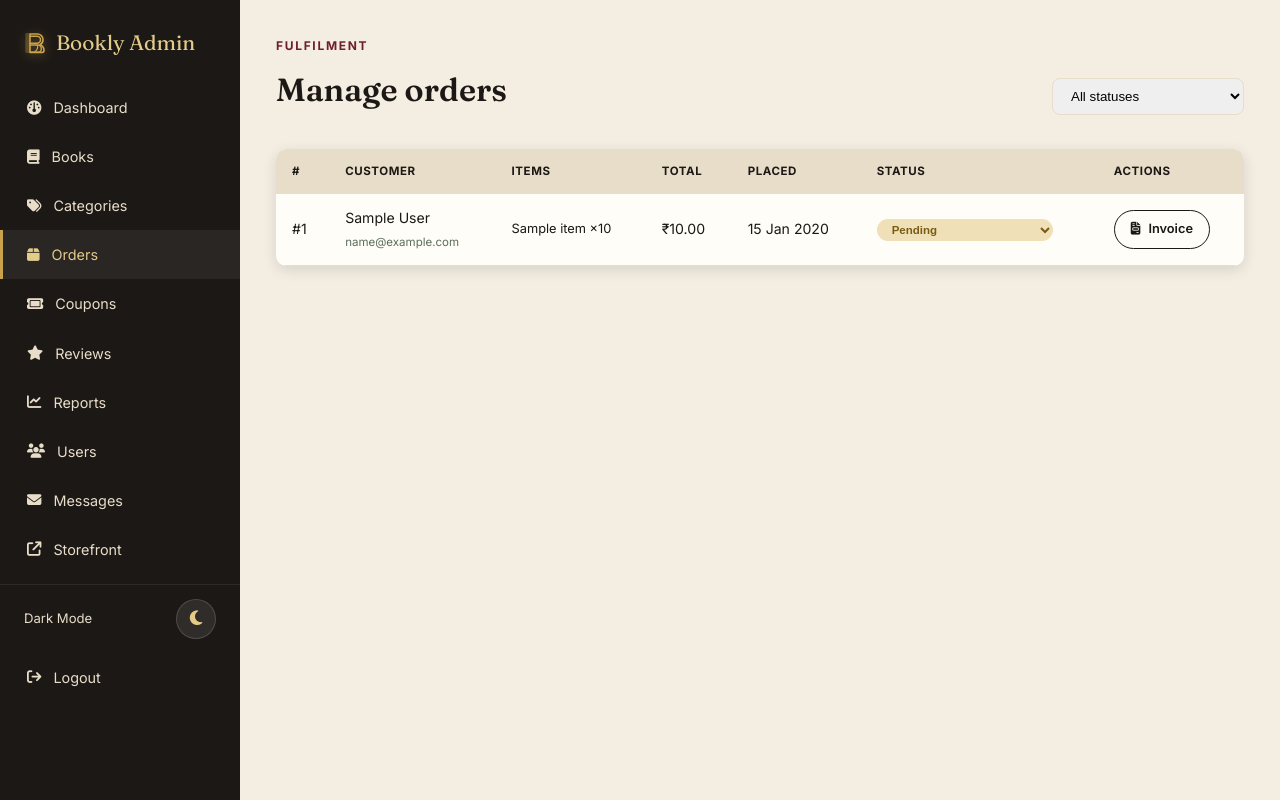
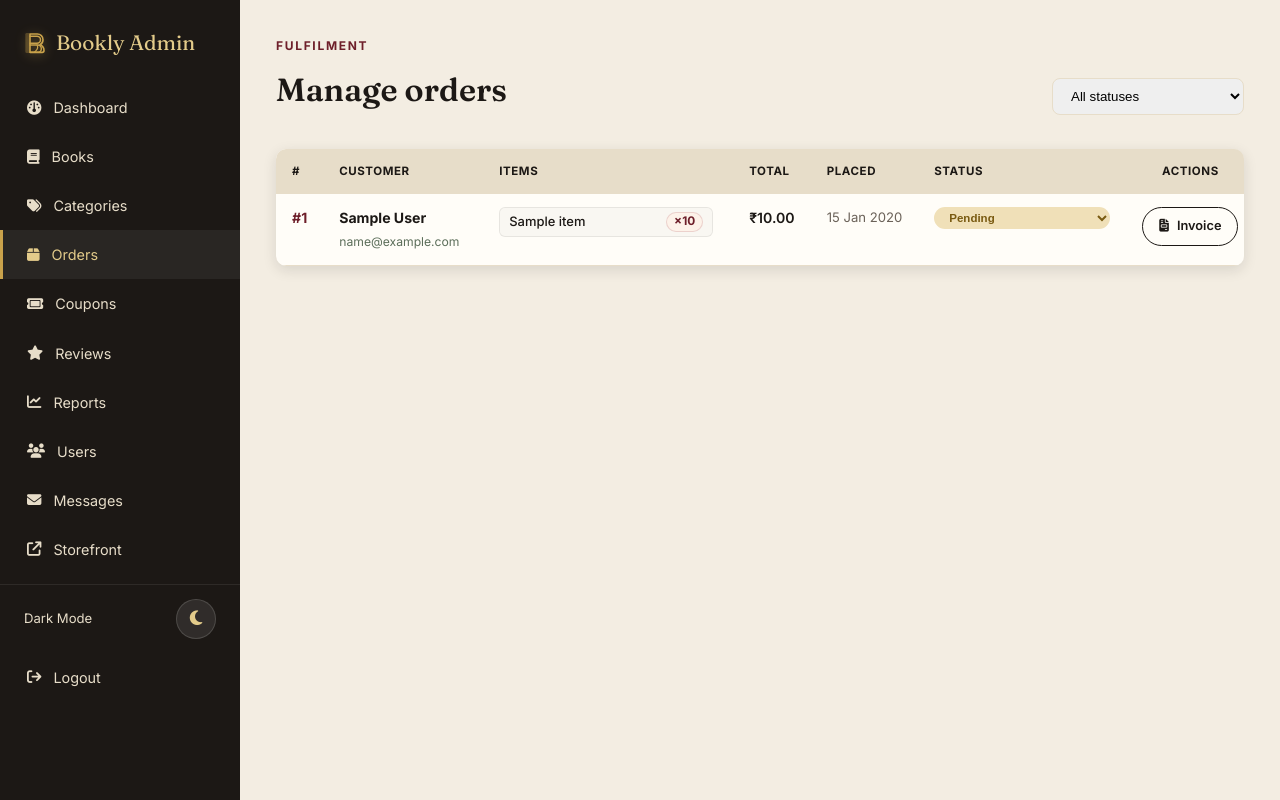
Before and after one commit to smitp8011/bookly-ecommerce-bookly-, a PHP site: page /bookly/admin/orders.php in a window 1280 px wide. Run offline with PHP 8.4, Linux system fonts and the light colour scheme; the visitor is signed in with stand-in values (Sample User, id 1); tables that the repository leaves empty or names only in its code hold one stand-in row (values such as "Sample post"); some libraries are stand-ins or nearby versions.

Commit message:
Fix admin orders table layout: prevent multi-item list from overlapping columns

```diff
--- a/admin/orders.php
+++ b/admin/orders.php
@@ -84,28 +84,51 @@ require_once 'includes/admin_header.php';
 
 <div class="table-responsive">
   <table class="admin-table">
-  <thead><tr><th>#</th><th>Customer</th><th>Items</th><th>Total</th><th>Placed</th><th>Status</th><th>Actions</th></tr></thead>
+  <thead>
+    <tr>
+      <th style="width:50px;">#</th>
+      <th style="min-width:160px;">Customer</th>
+      <th style="min-width:250px;">Items</th>
+      <th style="white-space:nowrap;">Total</th>
+      <th style="white-space:nowrap;">Placed</th>
+      <th style="white-space:nowrap;">Status</th>
+      <th style="white-space:nowrap; text-align:center;">Actions</th>
+    </tr>
+  </thead>
   <tbody>
     <?php foreach ($orders as $o):
       $items_stmt->execute([$o['id']]);
       $order_items = $items_stmt->fetchAll();
     ?>
       <tr>
-        <td>#<?= $o['id']; ?></td>
-        <td>
-          <?= h($o['full_name']); ?><br>
-          <span class="stock-badge"><?= h($o['email']); ?></span>
+        <td style="font-weight:700; color:var(--wine);">#<?= $o['id']; ?></td>
+        <td style="white-space:normal; min-width:160px;">
+          <strong><?= h($o['full_name']); ?></strong><br>
+          <span class="stock-badge" style="font-size:.76rem;"><?= h($o['email']); ?></span>
           <?php if (!empty($o['replacement_reason'])): ?>
             <div style="font-size:.72rem; color:#b45309; background:#fffbeb; border:1px solid #fde68a; padding:3px 6px; border-radius:4px; margin-top:4px;" title="<?= h($o['replacement_notes'] ?? ''); ?>">
               <i class="fas fa-rotate"></i> <strong>Replacement:</strong> <?= h($o['replacement_reason']); ?>
             </div>
           <?php endif; ?>
         </td>
-        <td style="max-width:220px; font-size:.8rem;"><?= implode(', ', array_map(fn($i) => h($i['title']) . ' ×' . $i['quantity'], $order_items)); ?></td>
-        <td><?= price($o['total_price']); ?></td>
-        <td><?= date('d M Y', strtotime($o['placed_on'])); ?></td>
-        <td>
-          <form method="post" style="display:flex; gap:6px;">
+        <td class="order-items-cell">
+          <?php if (!empty($order_items)): ?>
+            <div class="order-items-list">
+              <?php foreach ($order_items as $item): ?>
+                <div class="order-item-chip" title="<?= h($item['title']); ?> ×<?= (int)$item['quantity']; ?>">
+                  <span class="order-item-title"><?= h($item['title']); ?></span>
+                  <span class="order-item-qty">×<?= (int)$item['quantity']; ?></span>
+                </div>
+              <?php endforeach; ?>
+            </div>
+          <?php else: ?>
+            <span style="color:#999; font-style:italic;">No items</span>
+          <?php endif; ?>
+        </td>
+        <td style="font-weight:600; white-space:nowrap;"><?= price($o['total_price']); ?></td>
+        <td style="white-space:nowrap; color:#6b6259; font-size:.82rem;"><?= date('d M Y', strtotime($o['placed_on'])); ?></td>
+        <td style="white-space:nowrap;">
+          <form method="post" style="display:flex; gap:6px; margin:0;">
             <input type="hidden" name="csrf" value="<?= csrf_token(); ?>">
             <input type="hidden" name="order_id" value="<?= $o['id']; ?>">
             <select name="status" onchange="this.form.submit()" class="status-pill status-<?= $o['status']; ?>" style="border:none; cursor:pointer;">
@@ -116,7 +139,7 @@ require_once 'includes/admin_header.php';
             <input type="hidden" name="update_status" value="1">
           </form>
         </td>
-        <td>
+        <td style="white-space:nowrap; text-align:center;">
           <a href="../invoice.php?id=<?= $o['id']; ?>" class="btn btn-outline btn-sm" title="View / Print Invoice">
             <i class="fas fa-file-invoice"></i> Invoice
           </a>
--- a/css/style.css
+++ b/css/style.css
@@ -397,8 +397,62 @@ section{ padding:64px 0; }
   border-radius:var(--radius); box-shadow:var(--shadow-sm);
 }
 .admin-table{ width:100%; border-collapse:collapse; background:#fffdf8; border-radius:var(--radius); overflow:hidden; min-width:620px; }
-.admin-table th, .admin-table td{ padding:13px 16px; text-align:left; font-size:.88rem; border-bottom:1px solid var(--paper-dim); white-space:nowrap; }
-.admin-table th{ background:var(--paper-dim); font-weight:700; text-transform:uppercase; font-size:.72rem; letter-spacing:.05em; }
+.admin-table th, .admin-table td{ padding:13px 16px; text-align:left; font-size:.88rem; border-bottom:1px solid var(--paper-dim); white-space:nowrap; vertical-align:top; }
+.admin-table th{ background:var(--paper-dim); font-weight:700; text-transform:uppercase; font-size:.72rem; letter-spacing:.05em; vertical-align:middle; }
+
+/* Admin Orders - Multi-item list and chips */
+.admin-table td.order-items-cell,
+.order-items-cell {
+  white-space: normal !important;
+  min-width: 250px;
+  max-width: 360px;
+  vertical-align: top;
+}
+.order-items-list {
+  display: flex;
+  flex-direction: column;
+  gap: 5px;
+  max-height: 220px;
+  overflow-y: auto;
+  padding-right: 4px;
+}
+.order-items-list::-webkit-scrollbar {
+  width: 4px;
+}
+.order-items-list::-webkit-scrollbar-thumb {
+  background: var(--paper-dim);
+  border-radius: 4px;
+}
+.order-item-chip {
+  display: flex;
+  align-items: center;
+  justify-content: space-between;
+  gap: 10px;
+  font-size: .81rem;
+  line-height: 1.35;
+  background: rgba(0, 0, 0, 0.025);
+  border: 1px solid rgba(0, 0, 0, 0.07);
+  padding: 4px 9px;
+  border-radius: 6px;
+  box-sizing: border-box;
+}
+.order-item-title {
+  color: var(--ink);
+  font-weight: 500;
+  word-break: break-word;
+  white-space: normal;
+}
+.order-item-qty {
+  flex-shrink: 0;
+  font-weight: 700;
+  font-size: .74rem;
+  color: var(--wine);
+  background: #fdf2e9;
+  border: 1px solid rgba(139, 26, 43, 0.15);
+  padding: 1px 7px;
+  border-radius: 999px;
+  white-space: nowrap;
+}
 .status-pill{ padding:4px 11px; border-radius:999px; font-size:.72rem; font-weight:700; text-transform:capitalize; }
 .status-pending{ background:#f0e0b8; color:#7a5b12; }
 .status-processing{ background:#cfe0f5; color:#1d4f8c; }
@@ -608,6 +662,22 @@ section{ padding:64px 0; }
   box-shadow: 0 8px 28px rgba(0,0,0,.6);
 }
 
+[data-theme="dark"] .order-items-cell .order-item-chip {
+  background: rgba(255, 255, 255, 0.04);
+  border-color: rgba(255, 255, 255, 0.09);
+}
+[data-theme="dark"] .order-items-cell .order-item-title {
+  color: #ede7dd;
+}
+[data-theme="dark"] .order-items-cell .order-item-qty {
+  color: #f7d788;
+  background: rgba(229, 193, 88, 0.12);
+  border-color: rgba(229, 193, 88, 0.3);
+}
+[data-theme="dark"] .order-items-list::-webkit-scrollbar-thumb {
+  background: rgba(255, 255, 255, 0.15);
+}
+
 [data-theme="dark"] .box,
 [data-theme="dark"] .search-bar input,
 [data-theme="dark"] .coupon-box input,
```
